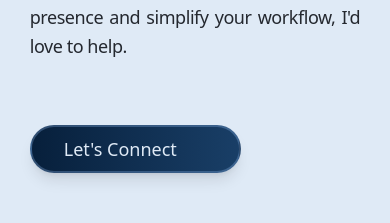
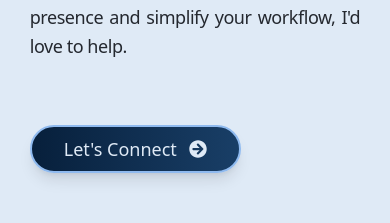
Before and after one commit to Dru-429/portfolio, a Next.js app: page / in a window 390 px wide. Shown: the part 2001-2224 px from the top of the page. Built offline with nearby package versions, Linux system fonts and the light colour scheme.

Commit message:
fIxed/about section

```diff
--- a/app/components/about/About.jsx
+++ b/app/components/about/About.jsx
@@ -135,7 +135,7 @@ const About = () => {
               className="mt-16"
             >
               <motion.button
-                className="group relative overflow-hidden text-sm font-semibold px-8 py-2 border-2 border-primary/30 text-secondary-foreground rounded-full bg-gradient-to-r from-accent to-secondary flex gap-3 items-center w-fit shadow-lg hover:shadow-xl transition-all duration-300"
+                className="group relative overflow-hidden text-sm font-semibold px-8 py-2 border-2 border-primary text-secondary-foreground rounded-full bg-gradient-to-r from-accent to-secondary flex gap-3 items-center w-fit shadow-lg hover:shadow-xl transition-all duration-300"
                 whileHover={{
                   scale: 1.05,
                 }}
@@ -144,11 +144,14 @@ const About = () => {
                 onMouseLeave={handleHoverEnd}
               >
                 <span className="relative z-10 text-background font-medium text-lg">Let's Connect</span>
+                <span className="md:hidden relative z-10 text-background font-medium text-lg">
+                  <FaArrowCircleRight className="text-lg" />
+                </span>
 
                 <motion.div
                   initial={{ x: -10, opacity: 0 }}
                   animate={controls}
-                  className="relative z-10 text-background"
+                  className="hidden md:inline relative z-10 text-background"
                 >
                   <FaArrowCircleRight className="text-lg" />
                 </motion.div>
```
